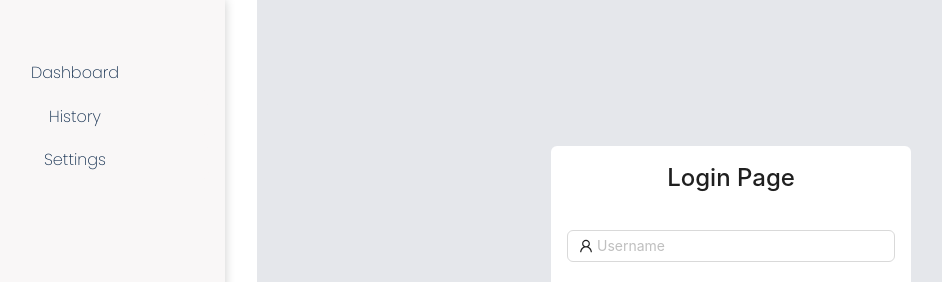
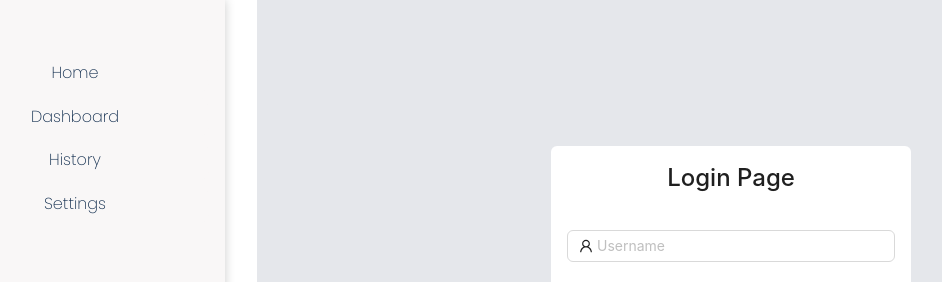
Before and after one commit to FacVain/dil-asistanim, a React (Vite) app in the folder frontend/Dijital Dil Asistanım/: page /login in a window 1280 px wide. Shown: the top 282 px of the page, without its empty margins (75-1017 px from the left). Built offline with nearby package versions, Linux system fonts and the light colour scheme; no server answers.

Commit message:
bug fix: component structure

```diff
--- a/frontend/Dijital Dil Asistanım/src/components/Box.jsx
+++ b/frontend/Dijital Dil Asistanım/src/components/Box.jsx
@@ -1,20 +1,24 @@
 import { useEffect, useState } from "react";
 import "./components.css";
 
-const Box = ({ size }) => {
+const Box = ({ size, content }) => {
   const [style, setStyle] = useState({});
 
   useEffect(() => {
     if (size === "small") {
-      setStyle({ width: "10%", height: "10%" });
+      setStyle({ width: "20vw", height: "10vh" });
     } else if (size === "medium") {
-      setStyle({ width: "25%", height: "25%" });
+      setStyle({ width: "40vw", height: "20vh" });
     } else if (size === "large") {
-      setStyle({ width: "50%", height: "50%" });
+      // setStyle({ width: "60vw", height: "30vh" });
     }
   }, [size]);
 
-  return <div className="box" style={style}></div>;
+  return (
+    <div className="box" style={style}>
+      {content}
+    </div>
+  );
 };
 
 export default Box;
--- a/frontend/Dijital Dil Asistanım/src/components/Button.jsx
+++ b/frontend/Dijital Dil Asistanım/src/components/Button.jsx
@@ -1,14 +1,16 @@
 import "./components.css";
 import { useState } from "react";
 
-export const Button = ({ type, onClick, name, expandedData }) => {
+export const Button = ({ type, onClick, name, expandedData, isActive }) => {
   const [isExpanded, setIsExpanded] = useState(false);
   return (
     <button
       onClick={onClick}
       // onMouseEnter={() => setIsExpanded(true)}
       onMouseLeave={() => setIsExpanded(false)}
-      className={type}
+      className={
+        type + "-button button " + (isActive ? `${type}-button-active` : "")
+      }
     >
       <div className="button-name">{name}</div>
       {isExpanded && <div className="expanded-data">{expandedData}</div>}
--- a/frontend/Dijital Dil Asistanım/src/components/Card.jsx
+++ b/frontend/Dijital Dil Asistanım/src/components/Card.jsx
@@ -1,7 +1,8 @@
-const Card = ({ title, onClick }) => {
+const Card = ({ title, createdTime, onClick }) => {
   return (
     <div className="card" onClick={onClick}>
       <div className="card-title">{title}</div>
+      <div className="card-time">{createdTime}</div>
     </div>
   );
 };
--- a/frontend/Dijital Dil Asistanım/src/components/GeneralSidebar.jsx
+++ b/frontend/Dijital Dil Asistanım/src/components/GeneralSidebar.jsx
@@ -9,13 +9,15 @@ const GeneralSidebar = () => {
       width="300px"
       height="100%"
       header={import.meta.env.VITE_APP_NAME}
-      components={["Dashboard", "History", "Settings"]}
-      buttonType="primary"
+      components={["Home", "Dashboard", "History", "Settings"]}
+      buttonType="sidebar"
       notClosable
       onClick={(e) => {
         e.stopPropagation();
         console.log(e.target.innerText);
-        navigate(`/${e.target.innerText.toLowerCase()}`);
+        navigate(
+          `/${e.target.innerText === "Home" ? "" : e.target.innerText.toLowerCase()}`,
+        );
       }}
     />
   );
--- a/frontend/Dijital Dil Asistanım/src/components/Sidebar.jsx
+++ b/frontend/Dijital Dil Asistanım/src/components/Sidebar.jsx
@@ -27,6 +27,9 @@ const Sidebar = ({
             onClick={onClick}
             name={component}
             expandedData={expandedData && expandedData[index]}
+            isActive={window.location.pathname.includes(
+              component.toLowerCase(),
+            )}
           />
         ))}
       </div>
--- a/frontend/Dijital Dil Asistanım/src/components/components.css
+++ b/frontend/Dijital Dil Asistanım/src/components/components.css
@@ -21,7 +21,7 @@
   margin: 0;
 }
 
-.sidebar-closed > .sidebar-header{
+.sidebar-closed > .sidebar-header {
   display: none;
 }
 
@@ -37,7 +37,7 @@
   text-align: center;
 }
 
-.sidebar-body{
+.sidebar-body {
   display: flex;
   flex-direction: column;
   gap: var(--small-gap);
@@ -68,7 +68,7 @@
   }
 }
 
-.sidebar-open-icon{
+.sidebar-open-icon {
   font-size: larger;
   width: 30px;
   min-height: 50px;
@@ -90,8 +90,7 @@
   }
 }
 
-.primary {
-  width: 100%;
+.button {
   height: fit-content;
   background-color: var(--primary-color);
   border-radius: 10px;
@@ -105,90 +104,124 @@
     background-color: var(--secondary-color);
     color: #fff;
   }
+}
 
-  &:focus {
+.primary-button {
+}
+
+.sidebar-button {
+  width: 100%;
+}
+
+.sidebar-button-active {
   background-color: var(--secondary-color);
   color: #fff;
-    box-shadow: 0px 0px 10px rgba(0, 0, 0, 0.2);
-  }
 }
 
-.primary-focused{
+.primary-focused {
   background-color: var(--secondary-color);
   color: #fff;
   box-shadow: 0px 0px 10px rgba(0, 0, 0, 0.2);
 }
 
-.button-name{
+.button-name {
   font-size: var(--medium-font-size);
   font-weight: var(--regular-font-weight);
   color: var(--quaternary-color);
 }
 
-.expanded-data{
+.expanded-data {
   font-size: var(--small-font-size);
   font-weight: var(--light-font-weight);
 }
 
-
-.card-wrapper{
+.card-wrapper {
   display: flex;
   flex-wrap: wrap;
   gap: var(--large-gap);
 }
 
-.card{
+.card {
   cursor: pointer;
   border: 1px solid grey;
   padding: var(--medium-padding);
+  gap: var(--small-gap);
   width: 10rem;
   height: 10rem;
   transition: all 0.3s ease;
   background-color: var(--primary-color);
   overflow: hidden;
+  display: flex;
+  flex-direction: column;
 
-  &:hover{
+  &:hover {
     box-shadow: 0px 0px 10px rgba(0, 0, 0, 0.2);
     scale: 1.05;
   }
 }
 
-.card-title{
+.card-title {
   padding-bottom: var(--small-padding);
   font-size: var(--medium-font-size);
   font-weight: var(--regular-font-weight);
   color: var(--quaternary-color);
 }
 
-.card-content{
+.card-content {
   font-size: var(--small-font-size);
   font-weight: var(--light-font-weight);
   color: var(--quaternary-color);
 }
 
-::-webkit-scrollbar-track
-{
-	-webkit-box-shadow: inset 0 0 6px rgba(0,0,0,0.3);
+.card-time {
+  font-size: var(--small-font-size);
+  font-weight: var(--light-font-weight);
+  color: var(--quaternary-color);
+  margin-left: auto;
+  margin-top: auto;
+}
+
+::-webkit-scrollbar-track {
+  -webkit-box-shadow: inset 0 0 6px rgba(0, 0, 0, 0.3);
   border-radius: 10px;
   background-color: #f5f5f5;
 }
 
-::-webkit-scrollbar
-{
+::-webkit-scrollbar {
   width: 10px;
-	background-color: #F5F5F5;
+  background-color: #f5f5f5;
 }
 
-::-webkit-scrollbar-thumb
-{
+::-webkit-scrollbar-thumb {
   border-radius: 10px;
-	-webkit-box-shadow: inset 0 0 6px rgba(0,0,0,.3);
+  -webkit-box-shadow: inset 0 0 6px rgba(0, 0, 0, 0.3);
   background-color: #555;
 }
 
-.box{
+.box {
   padding: var(--medium-padding);
   background-color: var(--primary-color);
   border-radius: var(--small-border-radius);
   border: 1px solid var(--tertiary-color);
+  font-size: var(--large-font-size);
 }
+
+.checkbox-label {
+  display: flex;
+  align-items: center;
+  gap: var(--small-padding);
+  cursor: pointer;
+
+  &:hover {
+    color: var(--quaternary-color);
+  }
+}
+
+.checkbox-input {
+  width: 20px;
+  height: 20px;
+  border-radius: 50%;
+  background-color: var(--primary-color);
+  border: 2px solid var(--secondary-color);
+  cursor: pointer;
+}
--- a/frontend/Dijital Dil Asistanım/src/components/loading.scss
+++ b/frontend/Dijital Dil Asistanım/src/components/loading.scss
@@ -5,9 +5,7 @@ $color: var(--tertiary-color);
 
 .holder {
   position: absolute;
-  width: 100%;
-  height: 100%;
-  // background-color: rgb(45, 47, 72, 0.4);
+  margin-top: 0.5em;
 }
 
 .preloader {
```
Lines whose indentation alone changed are shown as unchanged.
